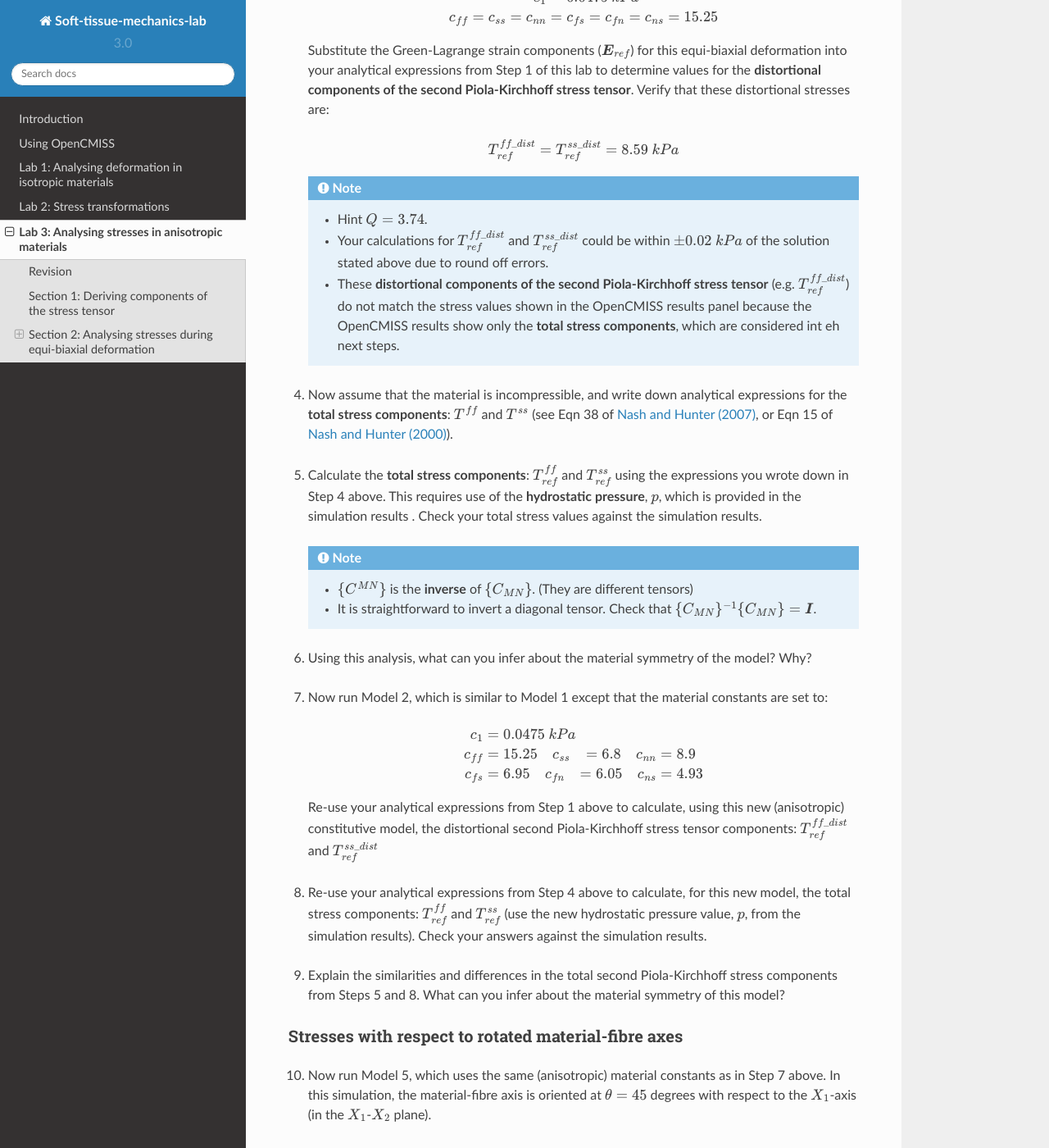
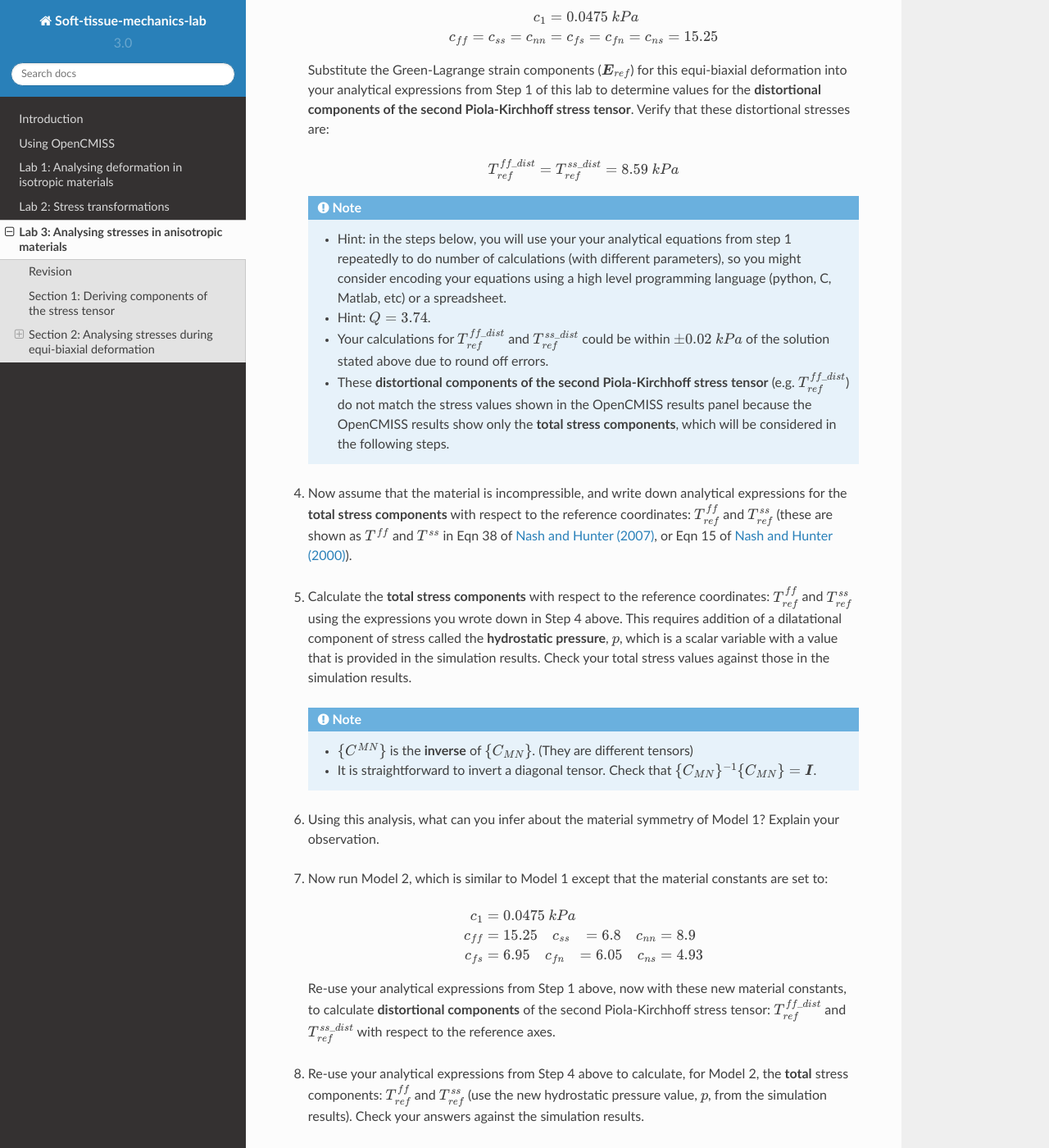
Before and after one commit to mpnash/soft-tissue-mechanics-labs, a Sphinx documentation site: the page built from docs/source/lab3.rst, in a window 1280 px wide and 1400 px high, scrolled down 1559 px. Shown: the whole window at 82% size. Built offline with Sphinx 7.4.7 and the Read the Docs theme 2.0.0, drawn with Linux system fonts in a browser that asks for light colours; pages that are not in the unit, such as notebooks, are missing from menus; some of the changed text lies outside the part shown.

Commit message:
Update lab3.rst

```diff
--- a/docs/source/lab3.rst
+++ b/docs/source/lab3.rst
@@ -48,7 +48,7 @@ Section 1: Deriving components of the stress tensor
           2c_{fn}(\frac{1}{2}(E_{fn}+E_{nf}))^{2} +
           2c_{ns}(\frac{1}{2}(E_{ns}+E_{sn}))^{2}
 
-Differentiate this strain energy density function with respect to the Green-Lagrange strain components (:math:`E_{\alpha \beta}`), where :math:`\alpha` and :math:`\beta` each represent one of the microstructural material coordinates, (:math:`f,s,n`). Thus, derive generalised analytical expressions for the **distortional components of the second Piola-Kirchhoff stress tensor** in terms of the strain components and the material constants: :math:`c_1, c_{ff}, c_{ss}, c_{nn}, c_{fs}, c_{fn}, c_{ns}`.
+Differentiate this strain energy density function with respect to each of the nine Green-Lagrange strain components (:math:`E_{\alpha \beta}`), where :math:`\alpha` and :math:`\beta` each represent one of the microstructural material coordinates, (:math:`f,s,n`). Thus, derive generalised analytical expressions for the nine **distortional components of the second Piola-Kirchhoff stress tensor** in terms of the strain components and the material constants: :math:`c_1, c_{ff}, c_{ss}, c_{nn}, c_{fs}, c_{fn}, c_{ns}`.
 
   .. Note::
 
@@ -64,10 +64,12 @@ Differentiate this strain energy density function with respect to the Green-Lagr
 Section 2: Analysing stresses during equi-biaxial deformation
 =============================================================
 
-Stresses with respect to the reference axes
--------------------------------------------
+Analysing stresses with respect to the reference coordinates
+------------------------------------------------------------
 
 2. Using OpenCMISS, load the stress analysis project and run Model 1. (The procedure for running this simulation in OpenCMISS is outlined in :ref:`steps 1-3 in Section 2 of Lab 2 <isotropic_biaxial_extension_of_unit_cube>`). See :ref:`this link <opening_simulation_pane>` for an example on how to open the simulation results pane.
+
+|vspace|
 
 3. The Model 1 simulation uses the above constitutive equation with the following material constants:
 
@@ -84,19 +86,21 @@ Stresses with respect to the reference axes
 
   .. Note::
 
-      - Hint :math:`Q=3.74`.
+      - Hint: in the steps below, you will use your your analytical equations from step 1 repeatedly to do number of calculations (with different parameters), so you might consider encoding your equations using a high level programming language (python, C, Matlab, etc) or a spreadsheet.
+
+      - Hint: :math:`Q=3.74`.
 
       - Your calculations for :math:`T_{ref}^{ff\_dist}` and :math:`T_{ref}^{ss\_dist}` could be within :math:`{\pm}0.02~kPa` of the solution stated above due to round off errors.
 
-      - These **distortional components of the second Piola-Kirchhoff stress tensor** (e.g. :math:`T_{ref}^{ff\_dist}`) do not match the stress values shown in the OpenCMISS results panel because the OpenCMISS results show only the **total stress components**, which are considered int eh next steps.
+      - These **distortional components of the second Piola-Kirchhoff stress tensor** (e.g. :math:`T_{ref}^{ff\_dist}`) do not match the stress values shown in the OpenCMISS results panel because the OpenCMISS results show only the **total stress components**, which will be considered in the following steps.
 
 |vspace|
 
-4. Now assume that the material is incompressible, and write down analytical expressions for the **total stress components**: :math:`T^{ff}` and :math:`T^{ss}` (see Eqn 38 of `Nash and Hunter (2007) <https://github.com/OpenCMISS-Examples/soft-tissue-mechanics-labs/releases/download/v2.0/chapter-heartmech_nash_hunter_2007_wspc_2up.pdf>`_, or Eqn 15 of `Nash and Hunter (2000) <http://link.springer.com/article/10.1023%2FA%3A1011084330767>`_).
+4. Now assume that the material is incompressible, and write down analytical expressions for the **total stress components** with respect to the reference coordinates: :math:`T_{ref}^{ff}` and :math:`T_{ref}^{ss}` (these are shown as :math:`T^{ff}` and :math:`T^{ss}` in Eqn 38 of `Nash and Hunter (2007) <https://github.com/OpenCMISS-Examples/soft-tissue-mechanics-labs/releases/download/v2.0/chapter-heartmech_nash_hunter_2007_wspc_2up.pdf>`_, or Eqn 15 of `Nash and Hunter (2000) <http://link.springer.com/article/10.1023%2FA%3A1011084330767>`_).
 
 |vspace|
 
-5. Calculate the **total stress components**: :math:`T_{ref}^{ff}` and :math:`T_{ref}^{ss}` using the expressions you wrote down in Step 4 above. This requires use of the **hydrostatic pressure**, :math:`p`, which is provided in the simulation results . Check your total stress values against the simulation results.
+5. Calculate the **total stress components** with respect to the reference coordinates: :math:`T_{ref}^{ff}` and :math:`T_{ref}^{ss}` using the expressions you wrote down in Step 4 above. This requires addition of a dilatational component of stress called the **hydrostatic pressure**, :math:`p`, which is a scalar variable with a value that is provided in the simulation results. Check your total stress values against those in the simulation results.
 
   .. Note::
 
@@ -106,7 +110,9 @@ Stresses with respect to the reference axes
 
 |vspace|
 
-6. Using this analysis, what can you infer about the material symmetry of the model? Why?
+6. Using this analysis, what can you infer about the material symmetry of Model 1? Explain your observation.
+
+|vspace|
 
 |vspace|
 
@@ -122,15 +128,15 @@ Stresses with respect to the reference axes
     c_{fn} &= 6.05 ~~~~
     c_{ns} &= 4.93
 
-  Re-use your analytical expressions from Step 1 above to calculate, using this new (anisotropic) constitutive model, the distortional second Piola-Kirchhoff stress tensor components: :math:`T_{ref}^{ff\_dist}` and :math:`T_{ref}^{ss\_dist}`
+  Re-use your analytical expressions from Step 1 above, now with these new material constants, to calculate **distortional components** of the second Piola-Kirchhoff stress tensor: :math:`T_{ref}^{ff\_dist}` and :math:`T_{ref}^{ss\_dist}` with respect to the reference axes.
 
 |vspace|
 
-8.  Re-use your analytical expressions from Step 4 above to calculate, for this new model, the total stress components: :math:`T_{ref}^{ff}` and :math:`T_{ref}^{ss}` (use the new hydrostatic pressure value, :math:`p`, from the simulation results). Check your answers against the simulation results.
+8.  Re-use your analytical expressions from Step 4 above to calculate, for Model 2, the **total** stress components: :math:`T_{ref}^{ff}` and :math:`T_{ref}^{ss}` (use the new hydrostatic pressure value, :math:`p`, from the simulation results). Check your answers against the simulation results.
 
 |vspace|
 
-9. Explain the similarities and differences in the total second Piola-Kirchhoff stress components from Steps 5 and 8.  What can you infer about the material symmetry of this model?
+9. Explain the similarities and differences in the total second Piola-Kirchhoff stress components from Steps 5 and 8.  What can you infer about the mechanical responses (material symmetries) of the two models?
 
 |vspace|
 
@@ -169,7 +175,11 @@ If you have completed the exercises above, you may like to consider the followin
 
 a. What do you notice about the stress tensors, :math:`\boldsymbol{T}_{fib}` and :math:`\boldsymbol{T}_{ref}`, from the above analyses for the isotropic (Model 1) and anisotropic (Models 2,5,6) materials subject to equi-biaxial deformations? Explain this observation.
 
+|vspace|
+
 b. Model 1 considers equi-biaxial deformation, and there were similarities in some of the stress components. If, instead, a uniaxial stretch was applied along the :math:`X_{1}` direction, predict what would happed to the components of stress.
+
+|vspace|
 
 c. What would you expect if you compared the maximum principal stresses for each of the anisotropic cases (Models 2,5,6)? Justify your amswer.
 
```
